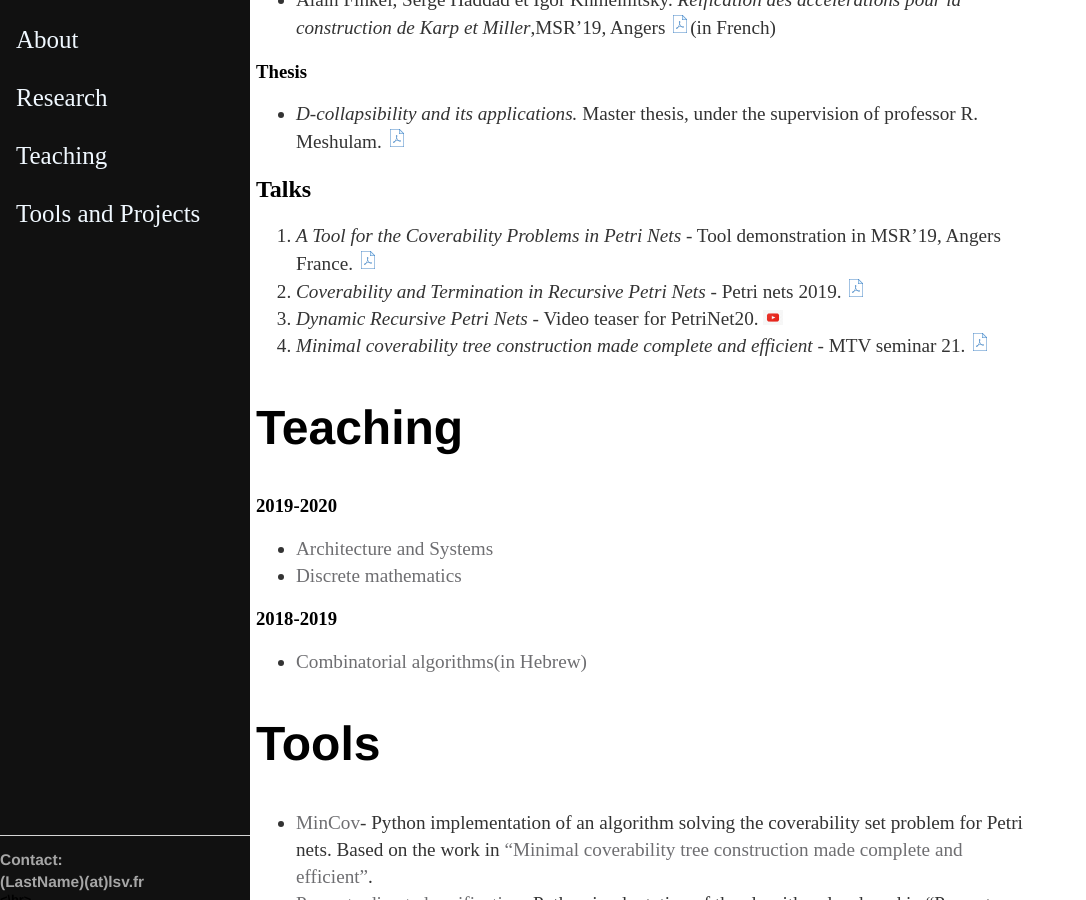
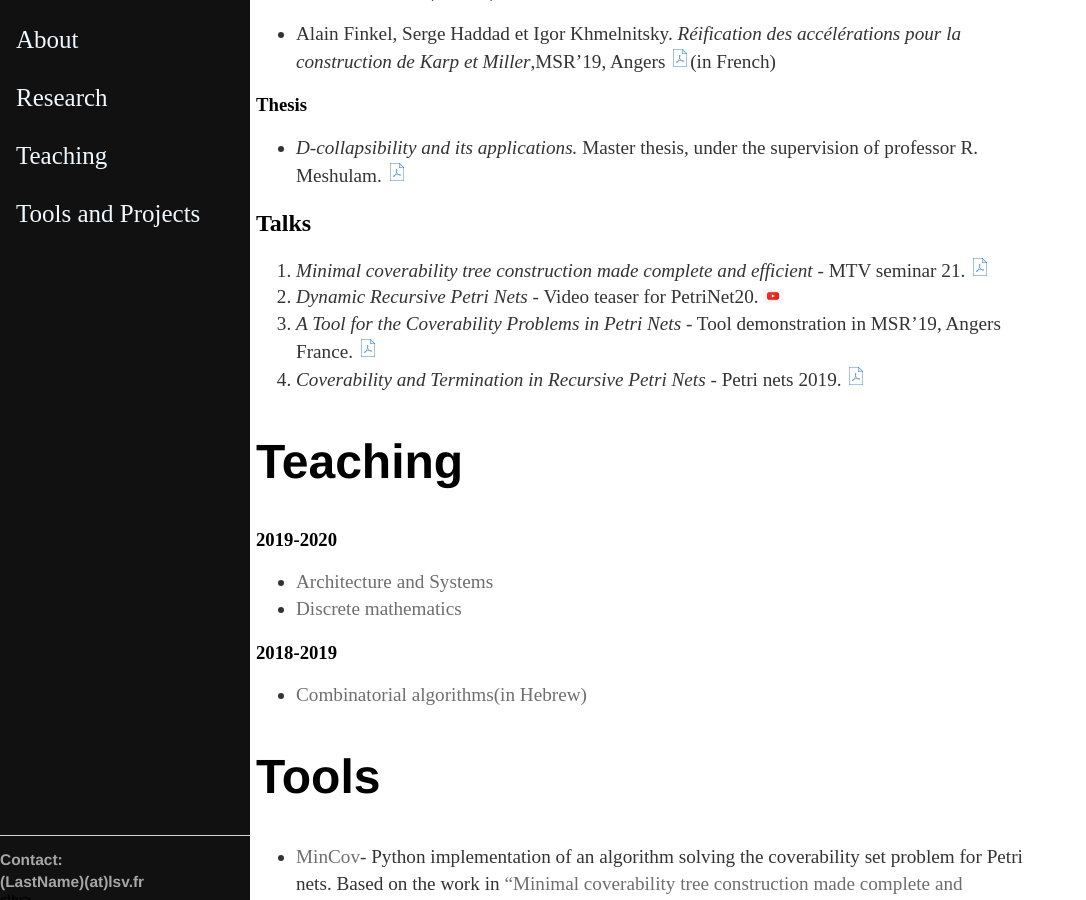
Before and after one commit to IgorKhm/igorkhm.github.io, a Jekyll site: the page built from index.md, in a window 1280 px wide and 900 px high, scrolled down 1375 px. Shown: the whole window, without its empty margins (0-1086 px from the left). Built offline with Jekyll 4.4.1, drawn with Linux system fonts in a browser that asks for light colours; some of the changed text lies outside the part shown.

Commit message:
Update index.md
ik

```diff
--- a/index.md
+++ b/index.md
@@ -40,13 +40,14 @@ and A-star Search*, ICGI 21.
   + *D-collapsibility and its applications.* Master thesis, under the supervision of professor R. Meshulam. <a href="/papers/thesis.pdf"><img src="pictures/pdf.png" alt="drawing" width="20"/> </a>
 
 ## Talks
+1. *Minimal coverability tree construction made complete and efficient* - MTV seminar 21.  <a href="/presentations/mtv.pdf
+"><img src="pictures/pdf.png" alt="drawing" width="20"/></a>
+2.  *Dynamic Recursive Petri Nets* - Video teaser for PetriNet20.  <a href="https://www.youtube.com/watch?v=GQ71aHfiUCQ"><img src="pictures/youtube.png" alt="drawing" width="20"/></a>
+3. *A Tool for the Coverability Problems in Petri Nets* - Tool demonstration in MSR'19, Angers France. <a href="/presentations/msr19.pdf"><img src="pictures/pdf.png" alt="drawing" width="20"/> </a>
+4. *Coverability and Termination in Recursive Petri Nets* - Petri nets 2019.  <a href="/presentations/petrinet19.pdf
+"><img src="pictures/pdf.png"  alt="drawing" width="20"/></a>
 
-1. *A Tool for the Coverability Problems in Petri Nets* - Tool demonstration in MSR'19, Angers France. <a href="/presentations/msr19.pdf"><img src="pictures/pdf.png" alt="drawing" width="20"/> </a>
-2. *Coverability and Termination in Recursive Petri Nets* - Petri nets 2019.  <a href="/presentations/petrinet19.pdf
-"><img src="pictures/pdf.png"  alt="drawing" width="20"/></a>
-3.  *Dynamic Recursive Petri Nets* - Video teaser for PetriNet20.  <a href="https://www.youtube.com/watch?v=GQ71aHfiUCQ"><img src="pictures/youtube.png" alt="drawing" width="20"/></a>
-4. *Minimal coverability tree construction made complete and efficient* - MTV seminar 21.  <a href="/presentations/mtv.pdf
-"><img src="pictures/pdf.png" alt="drawing" width="20"/></a>
+
 
 
 <p id="Teaching"> </p>
```
Also changed, not shown: other parts of index.md (+1 -1 lines).
